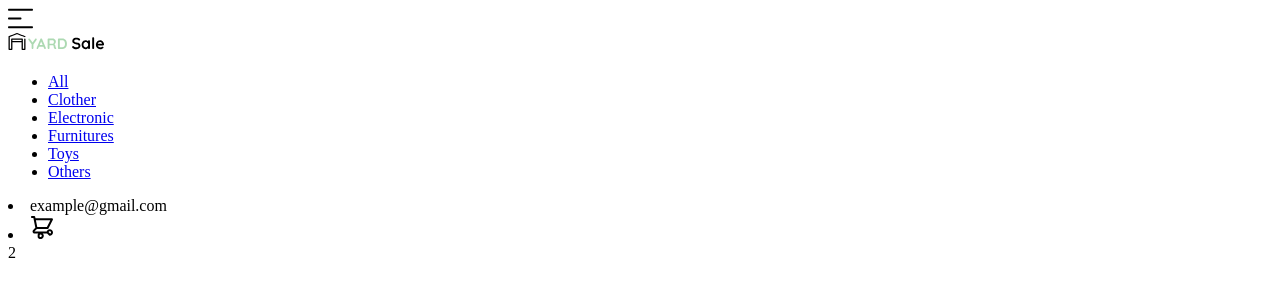
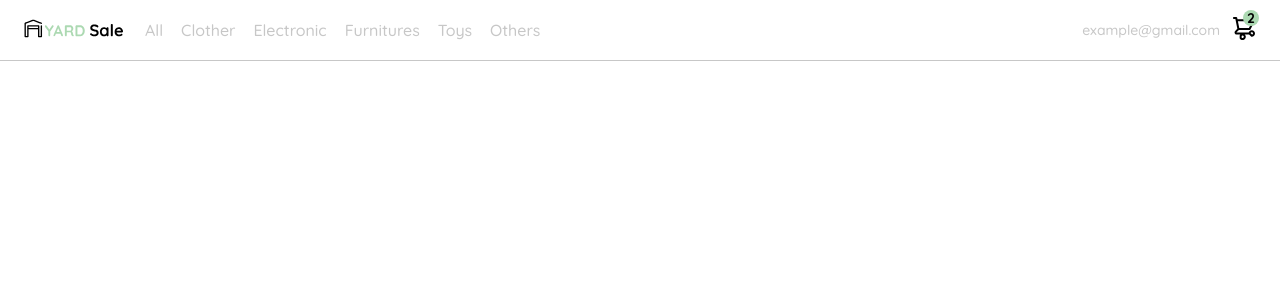
Before and after one commit to marcosfabricio3/EcommerceProject, a plain HTML site: page 11-navBar.html in a window 1280 px wide. Drawn offline with Linux system fonts and the light colour scheme.

Commit message:
navbar design

```diff
--- a/11-navBar.html
+++ b/11-navBar.html
@@ -3,11 +3,103 @@
 <head>
     <meta charset="UTF-8">
     <meta name="viewport" content="width=device-width, initial-scale=1.0">
+    <link rel="preconnect" href="https://fonts.googleapis.com">
+    <link rel="preconnect" href="https://fonts.gstatic.com" crossorigin>
+    <link href="https://fonts.googleapis.com/css2?family=Quicksand:wght@300;500;700&display=swap" rel="stylesheet">
     <title>Document</title>
+    <style>
+        :root {
+            --white: #FFFFFF;
+            --black: #000000;
+            --very-light-pink: #C7C7C7;
+            --text-input-field: #F7F7F7;
+            --hospital-green: #ACD9B2;
+            --sm: 14px;
+            --md: 16px;
+            --lg: 18px;
+        }
+        body {
+            margin: 0;
+            font-family: 'Quicksand', sans-serif;
+        }
+        .menu {
+            display: none;
+        }
+        .logo {
+            width: 100px;
+        }
+        .navbar-left ul,
+        .navbar-right ul {
+            list-style: none;
+            padding: 0;
+            margin: 0px;
+            display: flex;
+            align-items: center;
+            height: 60px;
+        }
+        .navbar-left {
+            display: flex;
+        }
+        .navbar-left ul{
+            margin-left: 12px;
+        }
+        .navbar-left ul li a,
+        .navbar-right ul li a {
+            text-decoration: none;
+            color: var(--very-light-pink);
+            border: 1px solid var(--white);
+            padding: 8px;
+            border-radius: 8px;
+        }
+        .navbar-left ul li a:hover,
+        .navbar-right ul li a:hover {
+            color: var(--hospital-green);
+            border: 1px solid var(--hospital-green);
+        }
+        .navbar-email {
+            color: var(--very-light-pink);
+            font-size: var(--sm);
+            margin-right: 12px;
+        }
+        .navbar-shopping-cart {
+            position: relative;
+        }
+        .navbar-shopping-cart div {
+            width: 16px;
+            height: 16px;
+            background-color: var(--hospital-green);
+            border-radius: 50%;
+            font-size: var(--sm);
+            font-weight: bold;
+            position: absolute;
+            top: -6px;
+            right: -3px;
+            display: flex;
+            justify-content: center;
+            align-items: center;
+        }
+        nav {
+            display: flex;
+            justify-content: space-between;
+            padding: 0 24px;
+            border-bottom: 1px solid var(--very-light-pink);
+        }
+        @media (max-width: 640px){
+            .menu {
+                display: block;
+            }
+            .navbar-left ul {
+                display: none;
+            }
+            .navbar-email {
+                display: none;
+            }
+        }
+    </style>
 </head>
 <body>
     <nav>
-        <img src="./icons/icon_menu.svg" alt="menu" class="menu">
+        <img class="menu" src="./icons/icon_menu.svg" alt="menu">
 
         <div class="navbar-left">
             <img src="./logos/logo_yard_sale.svg" alt="logo" class="logo">
@@ -35,11 +127,13 @@
         </div>
 
         <div class="navbar-right">
-            <li>example@gmail.com</li>
-            <li class="navbar-shopping-cart">
-                <img src="./icons/icon_shopping_cart.svg" alt="shopping cart">
-                <div>2</div>
-            </li>
+            <ul>
+                <li class="navbar-email">example@gmail.com</li>
+                <li class="navbar-shopping-cart">
+                    <img src="./icons/icon_shopping_cart.svg" alt="shopping cart">
+                    <div>2</div>
+                </li>
+            </ul>
         </div>
     </nav>
 </body>
```
